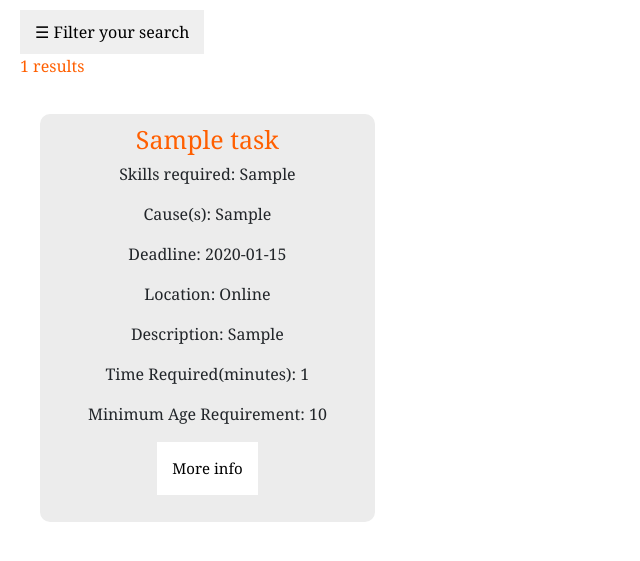
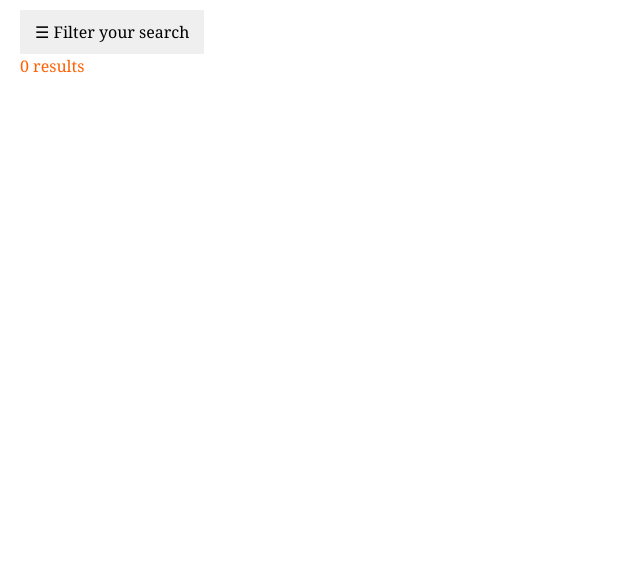
Before and after one commit to nixienixie00/Lend-A-Hand-Ika, a Flask app: page /success in a window 1280 px wide. Shown: the part 100-661 px from the top of the page, without its empty margins (0-640 px from the left). Run offline with Flask 3, Linux system fonts and the light colour scheme; a user stored in the database is signed in; tables that the repository leaves empty hold one stand-in row (values such as "Sample post").

Commit message:
synced popup with task page, made it so that tasks past the deadline are deleted

```diff
--- a/app.py
+++ b/app.py
@@ -3,7 +3,7 @@ from flask_sqlalchemy import SQLAlchemy
 from flask_mail import Mail, Message
 import secrets
 import string
-import datetime
+from datetime import date
 
 app = Flask(__name__)
 app.config['SQLALCHEMY_DATABASE_URI'] = 'sqlite:///users.db'
@@ -53,6 +53,7 @@ def homepage():
 @app.route('/logout')
 def logout():
     session['user_email'] = None
+    return render_template('homepage.html')
 
 @app.route('/login', methods=['GET', 'POST'])
 def login():
@@ -97,7 +98,9 @@ def signup():
 
 @app.route('/success')
 def success():
-    tasks = Task.query.all()
+    tasks = Task.query.filter(Task.date >= date.today()).all()
+
+
     user_email = session.get('user_email')
 
     if not user_email:
@@ -232,7 +235,8 @@ def volunteer():
     if request.method == 'POST':
         email_content = request.form.get('emailContent')
 
-        msg = Message('Volunteer Alert', recipients=['onawhim1612@gmail.com'])
+        msg = Message('Volunteer Alert', recipients=[request.form.get('email_address')])
+
         msg.body = email_content
         try:
             mail.send(msg)
--- a/templates/success.html
+++ b/templates/success.html
@@ -536,14 +536,15 @@
 
     <div class="popup" id="popup">
     <a href="javascript:void(0)" class="closebtn" onclick="hidePopup()">&times;</a>
-    <h3>Label</h3>
-    <p>More description</p>
+    <h3 id="label">Label</h3>
+    <p id="desc">More description</p>
     <form id="emailForm" method="post" action="/volunteer">
         <div id="email" contenteditable="true">
             Hello, <br> <br> I saw your micro-volunteering opportunity on Lend a Hand, and I am willing to help out.
-            My name is {{ name }}. I have the required skills you are looking for ().
+            My name is {{ name }}. I have the required skills you are looking for (skillsLIST).
             Please contact me at {{ email }}. <br><br> Thank you! <br> {{ name }}
         </div>
+        <input type="hidden" id="email_address" name="email_address">
         <br>
         <p style="color: #FF5F00; text-align: left; font-size: 12px; margin-left:10px"> This email will be sent to the organization.
             You can add more information if you would like.
@@ -586,11 +587,9 @@
                     <p>Location: {{ task.location }}</p>
                 {% endif %}
 
-                <p>Description: {{ task.additional_info }}</p>
-
                 <p>Time Required(minutes): {{ task.time_required}}</p>
                 <p>Minimum Age Requirement: {{task.min_age}}</p>
-                <button class="moreinfo" href="#" onclick="showPopup()">More info</button>
+                <button class="moreinfo" href="#" onclick="showPopup('{{task.title}}','{{task.additional_info}}', '{{task.user_email}}', '{{task.skills}}')">More info</button>
             </div>
             {% endfor %}
         </div>
@@ -607,11 +606,17 @@
             document.getElementById("main").style.marginLeft = "0";
         }
 
-        function showPopup() {
+        function showPopup(label,desc,email,skills) {
             document.getElementById("popup").style.opacity = 1;
             document.getElementById("popup").style.zIndex = "10";
             document.getElementById("page-mask").style.display = "block";
             document.getElementById("page-mask").style.zIndex = "8";
+            document.getElementById("label").innerHTML = label;
+            document.getElementById("desc").innerHTML = desc;
+            document.getElementById("email_address").value = email;
+            document.getElementById("email").innerHTML = document.getElementById("email").innerHTML.replace("skillsLIST", skills)
+
+
         }
 
         function hidePopup() {
```
